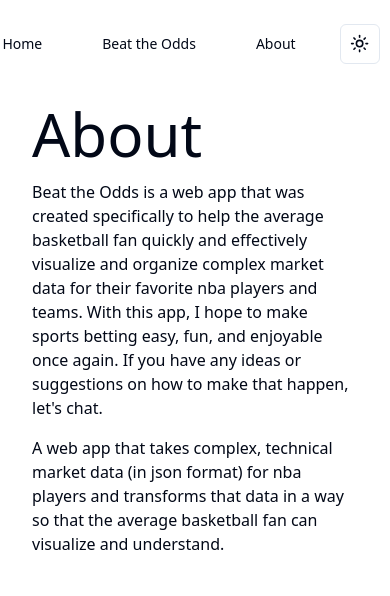
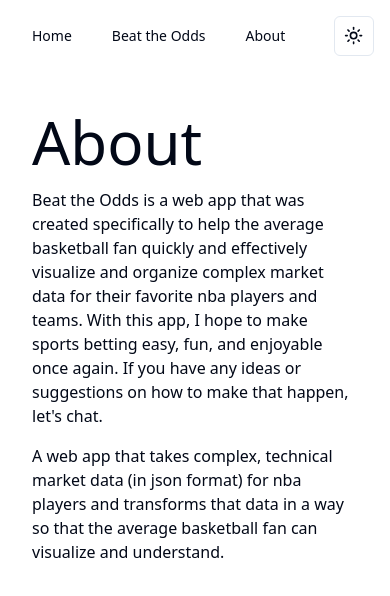
Before and after one commit to philipstubbs13/swish-analytics-challenge, a Next.js app: page /about in a window 390 px wide. Shown: the top 596 px of the page. Built offline with nearby package versions, Linux system fonts and the light colour scheme.

Commit message:
fix top navigation menu

```diff
--- a/app/about/page.tsx
+++ b/app/about/page.tsx
@@ -7,8 +7,8 @@
         average basketball fan quickly and effectively visualize and organize
         complex market data for their favorite nba players and teams. With this
         app, I hope to make sports betting easy, fun, and enjoyable once again.
-        If you have any ideas or suggestions on how to make that happen, let's
-        chat.
+        If you have any ideas or suggestions on how to make that happen,
+        let&apos;s chat.
       </p>
       <p className="mb-4">
         A web app that takes complex, technical market data (in json format) for
--- a/app/beat-the-odds/page.tsx
+++ b/app/beat-the-odds/page.tsx
@@ -2,7 +2,10 @@
 import { DataTable } from "@/components/data-table/DataTable";
 import { headers } from "next/headers";
 import { IPlayerPropsResponse } from "@/types/playerProps.types";
-import { getLowAndHighLinesInAlternates, isMarketSuspended } from "@/lib/utils";
+import {
+  findLowAndHighLinesInAlternates,
+  isMarketSuspended,
+} from "@/lib/utils";
 import { IPlayerAlternatesResponse } from "@/types/playerAlternates.types";
 
 const getData = async (): Promise<IColumn[]> => {
@@ -28,7 +31,7 @@
   const alternatesData = playerAlternatesResponse.data;
 
   const tableData = propsData.map((prop) => {
-    const highLowLines = getLowAndHighLinesInAlternates(prop, alternatesData);
+    const highLowLines = findLowAndHighLinesInAlternates(prop, alternatesData);
 
     return {
       high: highLowLines.high,
--- a/app/layout.tsx
+++ b/app/layout.tsx
@@ -34,7 +34,12 @@
           disableTransitionOnChange={true}
           enableSystem={true}
         >
-          <NavigationMenu />
+          <div className={"flex items-center justify-between p-4"}>
+            <NavigationMenu />
+            <div>
+              <ModeToggle />
+            </div>
+          </div>
           {props.children}
         </ThemeProvider>
         <Toaster />
--- a/components/navigation-menu/NavigationMenu.tsx
+++ b/components/navigation-menu/NavigationMenu.tsx
@@ -14,32 +14,29 @@
 
 export const NavigationMenu = () => {
   return (
-    <UiNavigationMenu className="p-6 pb-0">
+    <UiNavigationMenu>
       <NavigationMenuList>
-        <NavigationMenuItem className="pr-6">
+        <NavigationMenuItem className="pr-1 md:pr-6">
           <Link href="/" legacyBehavior passHref>
             <NavigationMenuLink className={navigationMenuTriggerStyle()}>
               Home
             </NavigationMenuLink>
           </Link>
         </NavigationMenuItem>
-        <NavigationMenuItem className="pr-6">
+        <NavigationMenuItem className="pr-1 md:pr-6">
           <Link href="/beat-the-odds" legacyBehavior passHref>
             <NavigationMenuLink className={navigationMenuTriggerStyle()}>
               Beat the Odds
             </NavigationMenuLink>
           </Link>
         </NavigationMenuItem>
-        <NavigationMenuItem className="pr-6">
+        <NavigationMenuItem className="pr-1 md:pr-6">
           <Link href="/about" legacyBehavior passHref>
             <NavigationMenuLink className={navigationMenuTriggerStyle()}>
               About
             </NavigationMenuLink>
           </Link>
         </NavigationMenuItem>
-        <NavigationMenuItem className="pr-6">
-          <ModeToggle />
-        </NavigationMenuItem>
       </NavigationMenuList>
     </UiNavigationMenu>
   );
--- a/lib/utils.ts
+++ b/lib/utils.ts
@@ -12,8 +12,8 @@
   playerProps: IPlayerProps,
   alternates: IPlayerAlternates[]
 ): boolean => {
-  const { line, marketSuspended, playerId, statType, playerName } = playerProps;
-  const marketOptimalLineExistsInAlternates = getMarketOptimalLineInAlternates(
+  const { line, marketSuspended, playerId, statType } = playerProps;
+  const marketOptimalLineExistsInAlternates = findMarketOptimalLineInAlternates(
     playerProps,
     alternates
   );
@@ -34,7 +34,7 @@
   );
 };
 
-export const getMarketOptimalLineInAlternates = (
+export const findMarketOptimalLineInAlternates = (
   props: IPlayerProps,
   alternates: IPlayerAlternates[]
 ): IPlayerAlternates | undefined => {
@@ -46,7 +46,7 @@
   );
 };
 
-export const getLowAndHighLinesInAlternates = (
+export const findLowAndHighLinesInAlternates = (
   props: IPlayerProps,
   alternates: IPlayerAlternates[]
 ): IHighLowLine => {
```
